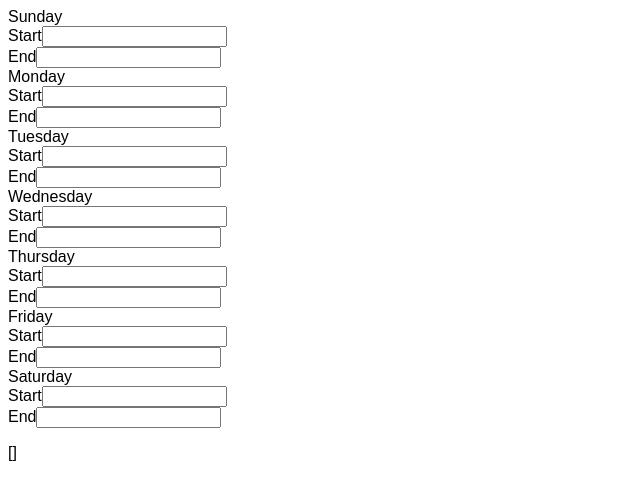
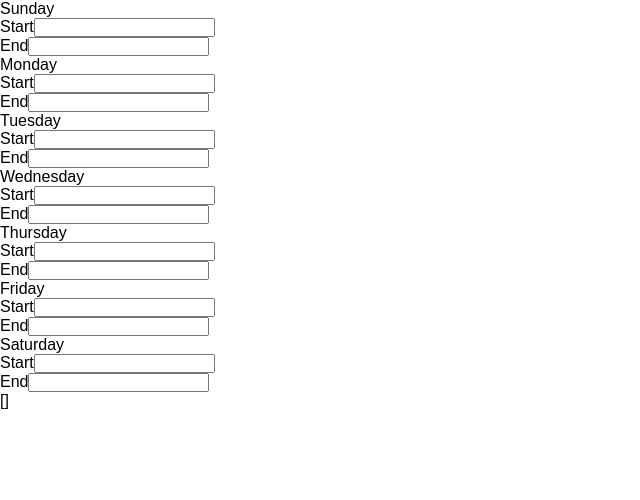
Before and after one commit to the-dmar/time-sheet-calculator, a Next.js app: page /time-sheet in a window 1280 px wide. Shown: the top 500 px of the page, without its empty margins (0-640 px from the left). Built offline with nearby package versions, Linux system fonts and the light colour scheme.

Commit message:
Add styled-components and global styles

```diff
--- a/package.json
+++ b/package.json
@@ -18,6 +18,10 @@
     "next": "13.1.6",
     "react": "18.2.0",
     "react-dom": "18.2.0",
+    "styled-components": "^5.3.6",
     "typescript": "4.9.5"
+  },
+  "devDependencies": {
+    "@types/styled-components": "^5.1.26"
   }
 }
--- a/pages/_app.tsx
+++ b/pages/_app.tsx
@@ -1,6 +1,12 @@
-import "@/styles/globals.css"
 import type { AppProps } from "next/app"
 
+import GlobalStyles from "@/styles/Global.styled"
+
 export default function App({ Component, pageProps }: AppProps) {
-  return <Component {...pageProps} />
+  return (
+    <>
+      <GlobalStyles />
+      <Component {...pageProps} />
+    </>
+  )
 }
--- a/pages/_document.tsx
+++ b/pages/_document.tsx
@@ -1,9 +1,16 @@
-import { Html, Head, Main, NextScript } from 'next/document'
+import { Html, Head, Main, NextScript } from "next/document"
 
 export default function Document() {
   return (
-    <Html lang="en">
-      <Head />
+    <Html>
+      <Head>
+        <link rel="preconnect" href="https://fonts.googleapis.com" />
+        <link rel="preconnect" href="https://fonts.gstatic.com" />
+        <link
+          href="https://fonts.googleapis.com/css2?Nunito:wght@300;400;500;600;700;800;900&display=swap"
+          rel="stylesheet"
+        />
+      </Head>
       <body>
         <Main />
         <NextScript />
--- /dev/null
+++ b/styles/Global.styled.tsx
@@ -0,0 +1,13 @@
+import { createGlobalStyle } from "styled-components"
+
+const GlobalStyles = createGlobalStyle`
+
+    * {
+        box-sizing: border-box;
+        font-family: 'Nunito', sans-serif;
+        margin: 0;
+        padding: 0;
+    }
+
+`
+export default GlobalStyles
--- a/styles/globals.css
+++ /dev/null
@@ -1,4 +0,0 @@
-* {
-  box-sizing: border-box;
-  font-family: sans-serif;
-}
```
Also changed, not shown: .babelrc (added), 1 other file (tests, documents, lock files or other folders).
